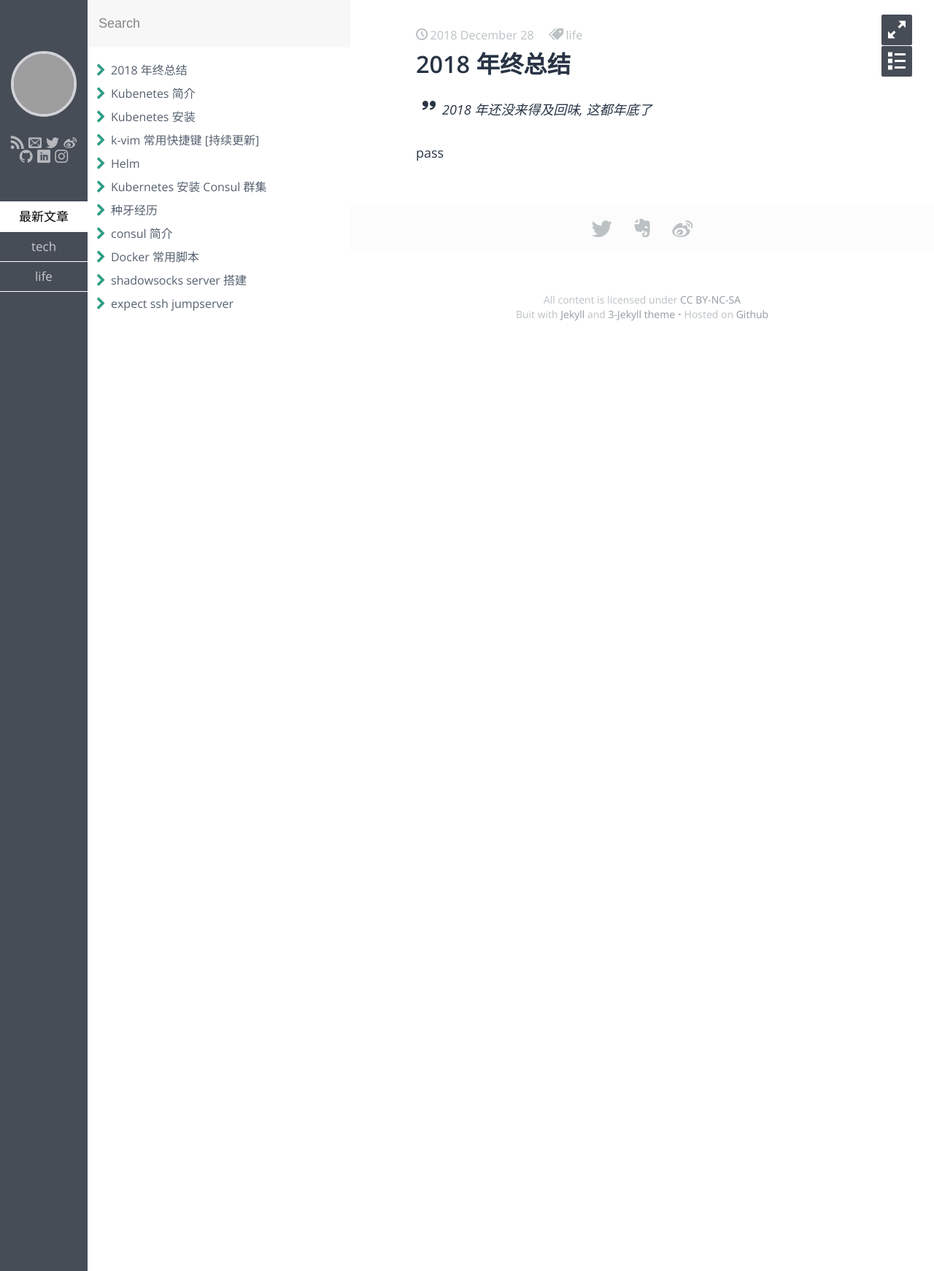
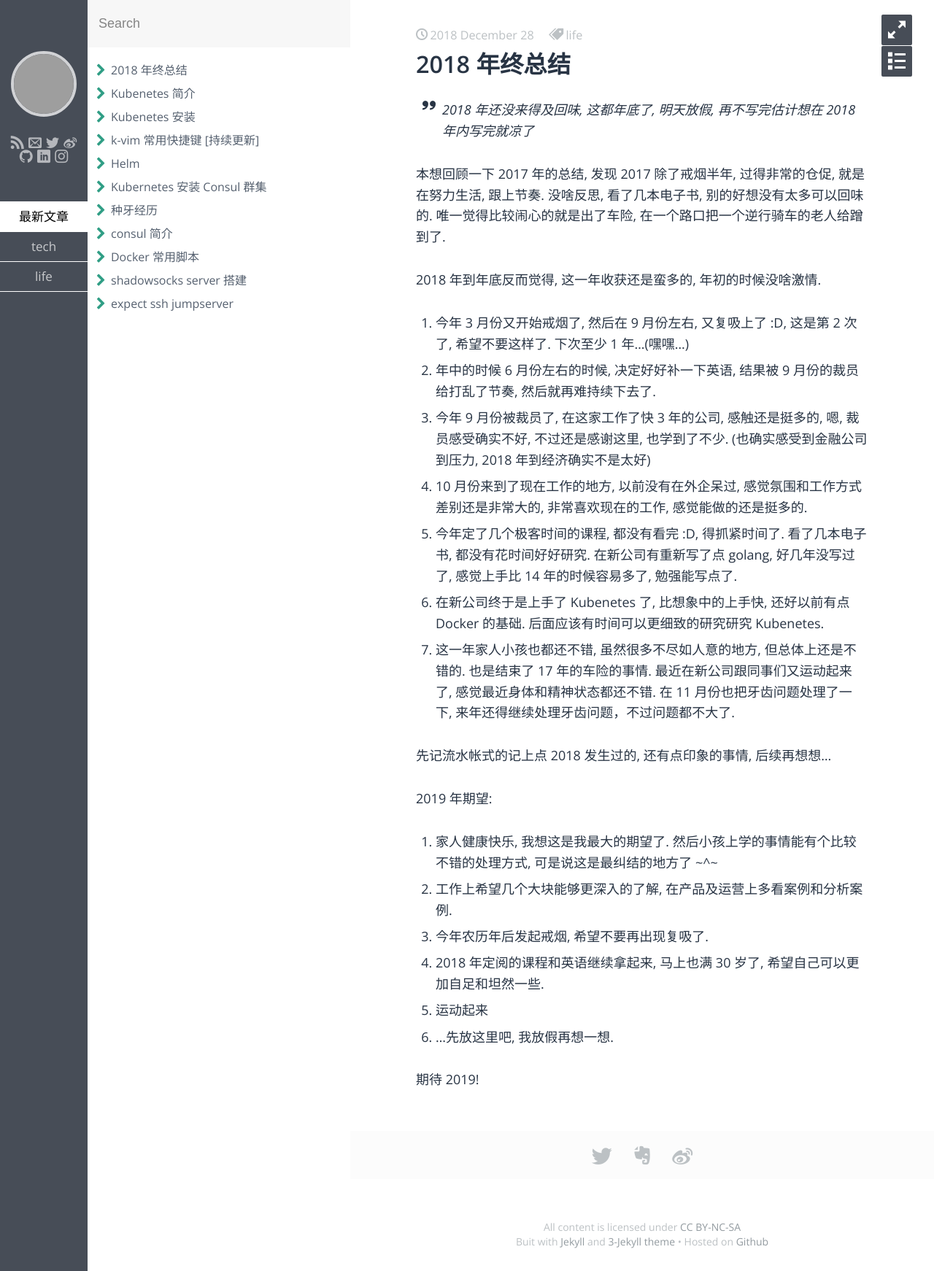
Before and after one commit to hidaen/daen.github.io, a Jekyll site: the page built from _posts/life/2018-12-28-year-end-summary.md, in a window 1280 px wide. Shown: the whole page at 73% size. Built offline with Jekyll 4.4.1, drawn with Linux system fonts in a browser that asks for light colours; some web fonts are replaced; grey boxes are pictures that could not be loaded.

Commit message:
update 2018 summary

```diff
--- a/_posts/life/2018-12-28-year-end-summary.md
+++ b/_posts/life/2018-12-28-year-end-summary.md
@@ -7,6 +7,29 @@ keywords: 2019,总结,经历,生活
 description: 2019 年终总结
 ---
 
-> 2018 年还没来得及回味, 这都年底了
+> 2018 年还没来得及回味, 这都年底了, 明天放假, 再不写完估计想在 2018 年内写完就凉了
 
-pass
+本想回顾一下 2017 年的总结, 发现 2017 除了戒烟半年, 过得非常的仓促, 就是在努力生活, 跟上节奏. 没啥反思, 看了几本电子书, 别的好想没有太多可以回味的. 唯一觉得比较闹心的就是出了车险, 在一个路口把一个逆行骑车的老人给蹭到了.
+
+2018 年到年底反而觉得, 这一年收获还是蛮多的, 年初的时候没啥激情.
+
+1. 今年 3 月份又开始戒烟了, 然后在 9 月份左右, 又复吸上了 :D, 这是第 2 次了, 希望不要这样了. 下次至少 1 年...(嘿嘿...)
+2. 年中的时候 6 月份左右的时候, 决定好好补一下英语, 结果被 9 月份的裁员给打乱了节奏, 然后就再难持续下去了.
+3. 今年 9 月份被裁员了, 在这家工作了快 3 年的公司, 感触还是挺多的, 嗯, 裁员感受确实不好, 不过还是感谢这里, 也学到了不少. (也确实感受到金融公司到压力, 2018 年到经济确实不是太好)
+4. 10 月份来到了现在工作的地方, 以前没有在外企呆过, 感觉氛围和工作方式差别还是非常大的, 非常喜欢现在的工作, 感觉能做的还是挺多的.
+5. 今年定了几个极客时间的课程, 都没有看完 :D, 得抓紧时间了. 看了几本电子书, 都没有花时间好好研究. 在新公司有重新写了点 golang, 好几年没写过了, 感觉上手比 14 年的时候容易多了, 勉强能写点了.
+6. 在新公司终于是上手了 Kubenetes 了, 比想象中的上手快, 还好以前有点 Docker 的基础. 后面应该有时间可以更细致的研究研究 Kubenetes.
+7. 这一年家人小孩也都还不错, 虽然很多不尽如人意的地方, 但总体上还是不错的. 也是结束了 17 年的车险的事情. 最近在新公司跟同事们又运动起来了, 感觉最近身体和精神状态都还不错. 在 11 月份也把牙齿问题处理了一下, 来年还得继续处理牙齿问题，不过问题都不大了.
+
+先记流水帐式的记上点 2018 发生过的, 还有点印象的事情, 后续再想想...
+
+2019 年期望:
+
+1. 家人健康快乐, 我想这是我最大的期望了. 然后小孩上学的事情能有个比较不错的处理方式, 可是说这是最纠结的地方了 ~^~
+2. 工作上希望几个大块能够更深入的了解, 在产品及运营上多看案例和分析案例.
+3. 今年农历年后发起戒烟, 希望不要再出现复吸了.
+4. 2018 年定阅的课程和英语继续拿起来, 马上也满 30 岁了, 希望自己可以更加自足和坦然一些.
+5. 运动起来
+6. ...先放这里吧, 我放假再想一想.
+
+期待 2019!
```
